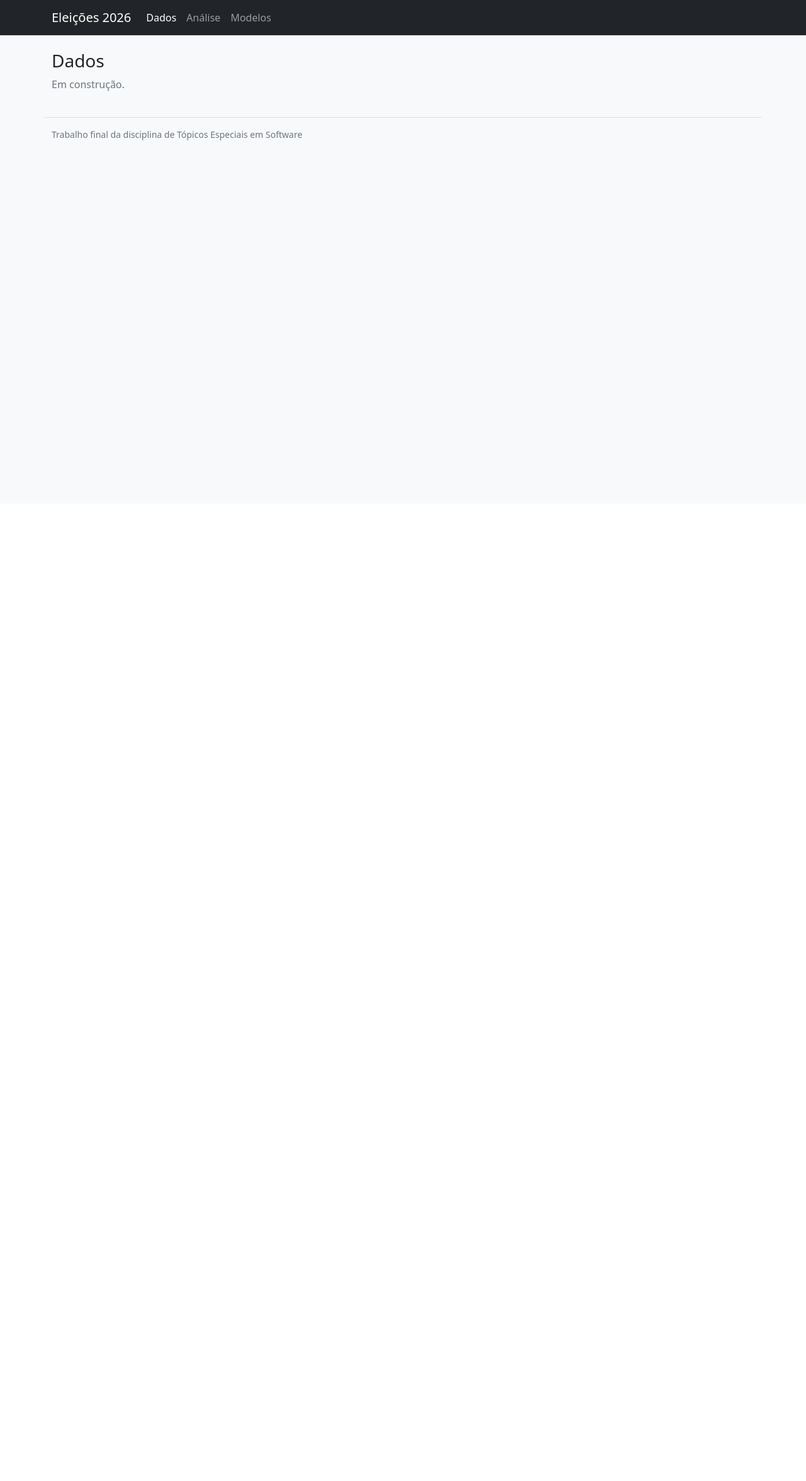
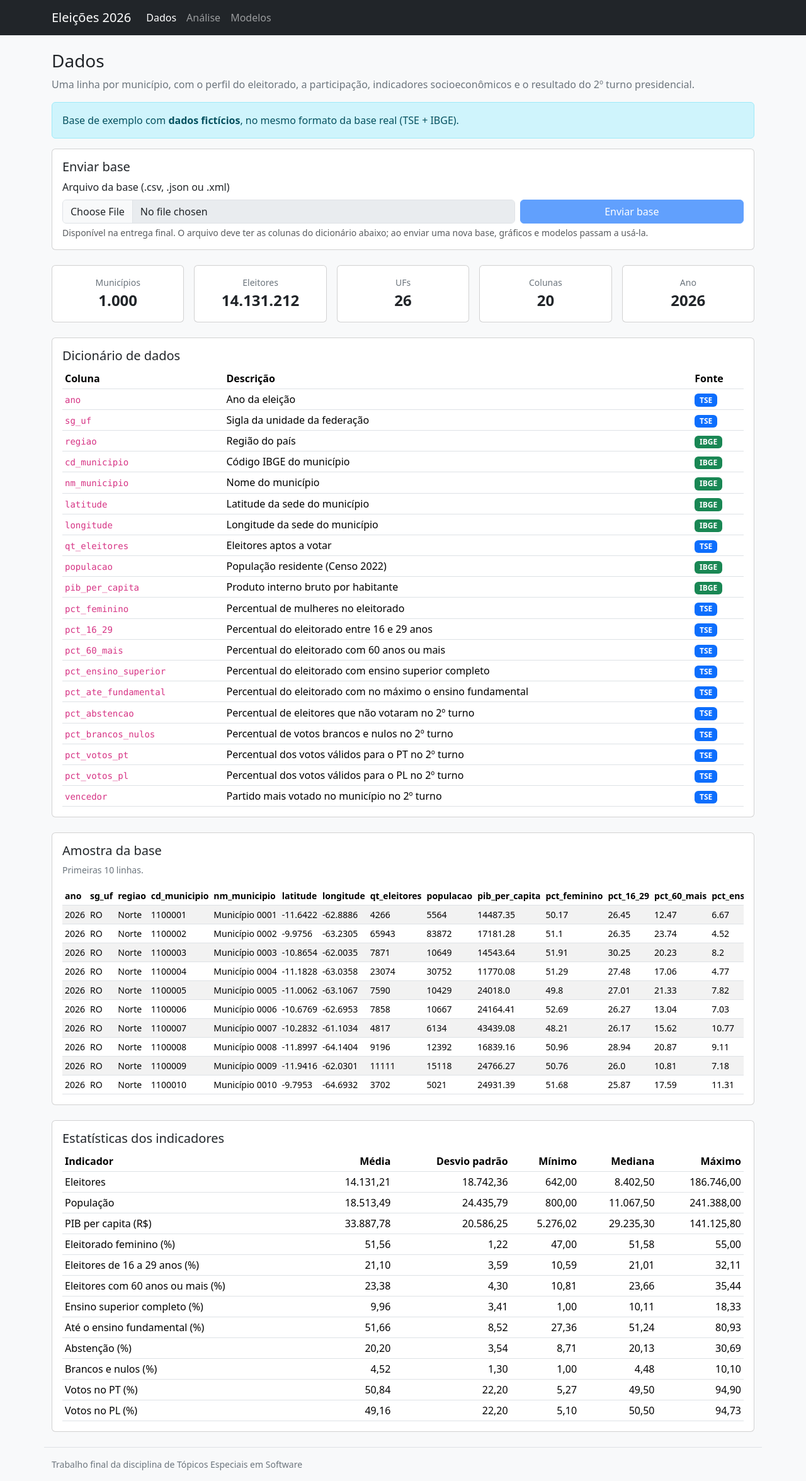
Before and after one commit to BrunoHunoff/eleicoes-2026, a Flask app: page /dados in a window 1280 px wide. Shown: the whole page at 63% size. Before the commit the page ends 223 px from the top, so only its background shows below. Run offline with Flask 3, Linux system fonts and the light colour scheme.

Commit message:
feat: pagina de dados com previa da base

```diff
--- a/app/__init__.py
+++ b/app/__init__.py
@@ -4,12 +4,14 @@ from app.routes.analise_routes import analise_bp
 from app.routes.dados_routes import dados_bp
 from app.routes.inicio_routes import inicio_bp
 from app.routes.modelos_routes import modelos_bp
+from app.utils import formatar_numero
 from config import Config
 
 
 def create_app():
     app = Flask(__name__)
     app.config.from_object(Config)
+    app.add_template_filter(formatar_numero, "numero")
 
     app.register_blueprint(inicio_bp)
     app.register_blueprint(dados_bp)
--- a/app/routes/dados_routes.py
+++ b/app/routes/dados_routes.py
@@ -1,8 +1,21 @@
 from flask import Blueprint, render_template
 
+from app.services import dados_service
+
 dados_bp = Blueprint("dados", __name__)
+
+LINHAS_AMOSTRA = 10
 
 
 @dados_bp.get("/dados")
 def index():
-    return render_template("dados.html")
+    df = dados_service.carregar_base_atual()
+    amostra = df.head(LINHAS_AMOSTRA)
+    return render_template(
+        "dados.html",
+        resumo=dados_service.resumir_base(df),
+        dicionario=dados_service.listar_dicionario(),
+        estatisticas=dados_service.calcular_estatisticas(df),
+        colunas_amostra=amostra.columns.tolist(),
+        linhas_amostra=amostra.values.tolist(),
+    )
--- /dev/null
+++ b/app/services/dados_service.py
@@ -0,0 +1,73 @@
+from pathlib import Path
+
+import pandas as pd
+
+PASTA_MOCK = Path(__file__).resolve().parents[2] / "data" / "mock"
+BASE_EXEMPLO = PASTA_MOCK / "municipios_2026.csv"
+
+REGIOES = ["Norte", "Nordeste", "Centro-Oeste", "Sudeste", "Sul"]
+
+# coluna: (rótulo, descrição, fonte)
+DICIONARIO_COLUNAS = {
+    "ano": ("Ano", "Ano da eleição", "TSE"),
+    "sg_uf": ("UF", "Sigla da unidade da federação", "TSE"),
+    "regiao": ("Região", "Região do país", "IBGE"),
+    "cd_municipio": ("Código do município", "Código IBGE do município", "IBGE"),
+    "nm_municipio": ("Município", "Nome do município", "IBGE"),
+    "latitude": ("Latitude", "Latitude da sede do município", "IBGE"),
+    "longitude": ("Longitude", "Longitude da sede do município", "IBGE"),
+    "qt_eleitores": ("Eleitores", "Eleitores aptos a votar", "TSE"),
+    "populacao": ("População", "População residente (Censo 2022)", "IBGE"),
+    "pib_per_capita": ("PIB per capita (R$)", "Produto interno bruto por habitante", "IBGE"),
+    "pct_feminino": ("Eleitorado feminino (%)", "Percentual de mulheres no eleitorado", "TSE"),
+    "pct_16_29": ("Eleitores de 16 a 29 anos (%)", "Percentual do eleitorado entre 16 e 29 anos", "TSE"),
+    "pct_60_mais": ("Eleitores com 60 anos ou mais (%)", "Percentual do eleitorado com 60 anos ou mais", "TSE"),
+    "pct_ensino_superior": ("Ensino superior completo (%)", "Percentual do eleitorado com ensino superior completo", "TSE"),
+    "pct_ate_fundamental": ("Até o ensino fundamental (%)", "Percentual do eleitorado com no máximo o ensino fundamental", "TSE"),
+    "pct_abstencao": ("Abstenção (%)", "Percentual de eleitores que não votaram no 2º turno", "TSE"),
+    "pct_brancos_nulos": ("Brancos e nulos (%)", "Percentual de votos brancos e nulos no 2º turno", "TSE"),
+    "pct_votos_pt": ("Votos no PT (%)", "Percentual dos votos válidos para o PT no 2º turno", "TSE"),
+    "pct_votos_pl": ("Votos no PL (%)", "Percentual dos votos válidos para o PL no 2º turno", "TSE"),
+    "vencedor": ("Vencedor", "Partido mais votado no município no 2º turno", "TSE"),
+}
+
+ROTULOS = {coluna: rotulo for coluna, (rotulo, _, _) in DICIONARIO_COLUNAS.items()}
+
+# Indicadores numéricos usados em gráficos e modelos (sem códigos, coordenadas e ano)
+COLUNAS_NUMERICAS = [
+    "qt_eleitores", "populacao", "pib_per_capita", "pct_feminino", "pct_16_29", "pct_60_mais",
+    "pct_ensino_superior", "pct_ate_fundamental", "pct_abstencao", "pct_brancos_nulos",
+    "pct_votos_pt", "pct_votos_pl",
+]
+
+
+def carregar_base_atual():
+    """Devolve a base em uso. Nesta etapa é sempre a base de exemplo (dados fictícios) de 2026."""
+    return pd.read_csv(BASE_EXEMPLO)
+
+
+def resumir_base(df):
+    """Calcula os números exibidos nos cards de resumo da base."""
+    return {
+        "municipios": len(df),
+        "colunas": df.shape[1],
+        "ufs": df["sg_uf"].nunique(),
+        "eleitores": int(df["qt_eleitores"].sum()),
+        "anos": sorted(df["ano"].unique().tolist()),
+    }
+
+
+def listar_dicionario():
+    """Lista as colunas esperadas com rótulo, descrição e fonte, para a tabela do dicionário de dados."""
+    return [
+        {"coluna": coluna, "rotulo": rotulo, "descricao": descricao, "fonte": fonte}
+        for coluna, (rotulo, descricao, fonte) in DICIONARIO_COLUNAS.items()
+    ]
+
+
+def calcular_estatisticas(df):
+    """Estatísticas descritivas dos indicadores numéricos (média, desvio, mínimo, mediana e máximo)."""
+    estatisticas = df[COLUNAS_NUMERICAS].describe().T[["mean", "std", "min", "50%", "max"]]
+    estatisticas.columns = ["media", "desvio", "minimo", "mediana", "maximo"]
+    estatisticas.insert(0, "rotulo", [ROTULOS[coluna] for coluna in estatisticas.index])
+    return estatisticas.round(2).to_dict("records")
--- a/app/templates/dados.html
+++ b/app/templates/dados.html
@@ -4,5 +4,120 @@
 
 {% block conteudo %}
 <h1 class="h3">Dados</h1>
-<p class="text-secondary">Em construção.</p>
+<p class="text-secondary">
+  Uma linha por município, com o perfil do eleitorado, a participação, indicadores socioeconômicos
+  e o resultado do 2º turno presidencial.
+</p>
+
+<div class="alert alert-info" role="alert">
+  Base de exemplo com <strong>dados fictícios</strong>, no mesmo formato da base real (TSE + IBGE).
+</div>
+
+<section class="card mb-4">
+  <div class="card-body">
+    <h2 class="h5 card-title">Enviar base</h2>
+    <form class="row g-2 align-items-end">
+      <div class="col-md-8">
+        <label for="arquivo" class="form-label">Arquivo da base (.csv, .json ou .xml)</label>
+        <input class="form-control" type="file" id="arquivo" accept=".csv,.json,.xml" disabled>
+      </div>
+      <div class="col-md-4">
+        <button type="button" class="btn btn-primary w-100" disabled>Enviar base</button>
+      </div>
+    </form>
+    <p class="form-text mb-0">
+      Disponível na entrega final. O arquivo deve ter as colunas do dicionário abaixo;
+      ao enviar uma nova base, gráficos e modelos passam a usá-la.
+    </p>
+  </div>
+</section>
+
+<section class="row g-3 mb-4">
+  {% set cards = [
+    ("Municípios", resumo.municipios | numero),
+    ("Eleitores", resumo.eleitores | numero),
+    ("UFs", resumo.ufs),
+    ("Colunas", resumo.colunas),
+    ("Ano", resumo.anos | join(", ")),
+  ] %}
+  {% for titulo, valor in cards %}
+  <div class="col-6 col-md">
+    <div class="card h-100 text-center">
+      <div class="card-body">
+        <div class="text-secondary small">{{ titulo }}</div>
+        <div class="fs-4 fw-semibold">{{ valor }}</div>
+      </div>
+    </div>
+  </div>
+  {% endfor %}
+</section>
+
+<section class="card mb-4">
+  <div class="card-body">
+    <h2 class="h5 card-title">Dicionário de dados</h2>
+    <div class="table-responsive">
+      <table class="table table-sm align-middle mb-0">
+        <thead>
+          <tr><th>Coluna</th><th>Descrição</th><th>Fonte</th></tr>
+        </thead>
+        <tbody>
+          {% for item in dicionario %}
+          <tr>
+            <td><code>{{ item.coluna }}</code></td>
+            <td>{{ item.descricao }}</td>
+            <td>
+              <span class="badge {{ 'text-bg-primary' if item.fonte == 'TSE' else 'text-bg-success' }}">{{ item.fonte }}</span>
+            </td>
+          </tr>
+          {% endfor %}
+        </tbody>
+      </table>
+    </div>
+  </div>
+</section>
+
+<section class="card mb-4">
+  <div class="card-body">
+    <h2 class="h5 card-title">Amostra da base</h2>
+    <p class="text-secondary small">Primeiras {{ linhas_amostra | length }} linhas.</p>
+    <div class="table-responsive">
+      <table class="table table-sm table-striped small text-nowrap mb-0">
+        <thead>
+          <tr>{% for coluna in colunas_amostra %}<th>{{ coluna }}</th>{% endfor %}</tr>
+        </thead>
+        <tbody>
+          {% for linha in linhas_amostra %}
+          <tr>{% for valor in linha %}<td>{{ valor }}</td>{% endfor %}</tr>
+          {% endfor %}
+        </tbody>
+      </table>
+    </div>
+  </div>
+</section>
+
+<section class="card">
+  <div class="card-body">
+    <h2 class="h5 card-title">Estatísticas dos indicadores</h2>
+    <div class="table-responsive">
+      <table class="table table-sm align-middle text-nowrap mb-0">
+        <thead>
+          <tr>
+            <th>Indicador</th><th class="text-end">Média</th><th class="text-end">Desvio padrão</th>
+            <th class="text-end">Mínimo</th><th class="text-end">Mediana</th><th class="text-end">Máximo</th>
+          </tr>
+        </thead>
+        <tbody>
+          {% for linha in estatisticas %}
+          <tr>
+            <td>{{ linha.rotulo }}</td>
+            {% for campo in ["media", "desvio", "minimo", "mediana", "maximo"] %}
+            <td class="text-end">{{ linha[campo] | numero(2) }}</td>
+            {% endfor %}
+          </tr>
+          {% endfor %}
+        </tbody>
+      </table>
+    </div>
+  </div>
+</section>
 {% endblock %}
--- a/app/utils.py
+++ b/app/utils.py
@@ -7,6 +7,12 @@ import matplotlib.pyplot as plt
 plt.switch_backend("Agg")
 
 
+def formatar_numero(valor, casas=0):
+    """Formata um número no padrão brasileiro (ex.: 1.234.567,89). Registrado nos templates como o filtro "numero"."""
+    texto = f"{valor:,.{casas}f}"
+    return texto.replace(",", "_").replace(".", ",").replace("_", ".")
+
+
 def figura_para_base64(fig):
     """Converte uma figura do matplotlib/seaborn em PNG (base64) para exibir em uma tag <img>."""
     buffer = io.BytesIO()
--- a/run.py
+++ b/run.py
@@ -3,4 +3,5 @@ from app import create_app
 app = create_app()
 
 if __name__ == "__main__":
-    app.run(debug=True)
+    # A porta 5000 (padrão do Flask) é ocupada pelo AirPlay no macOS
+    app.run(debug=True, port=5001)
```
